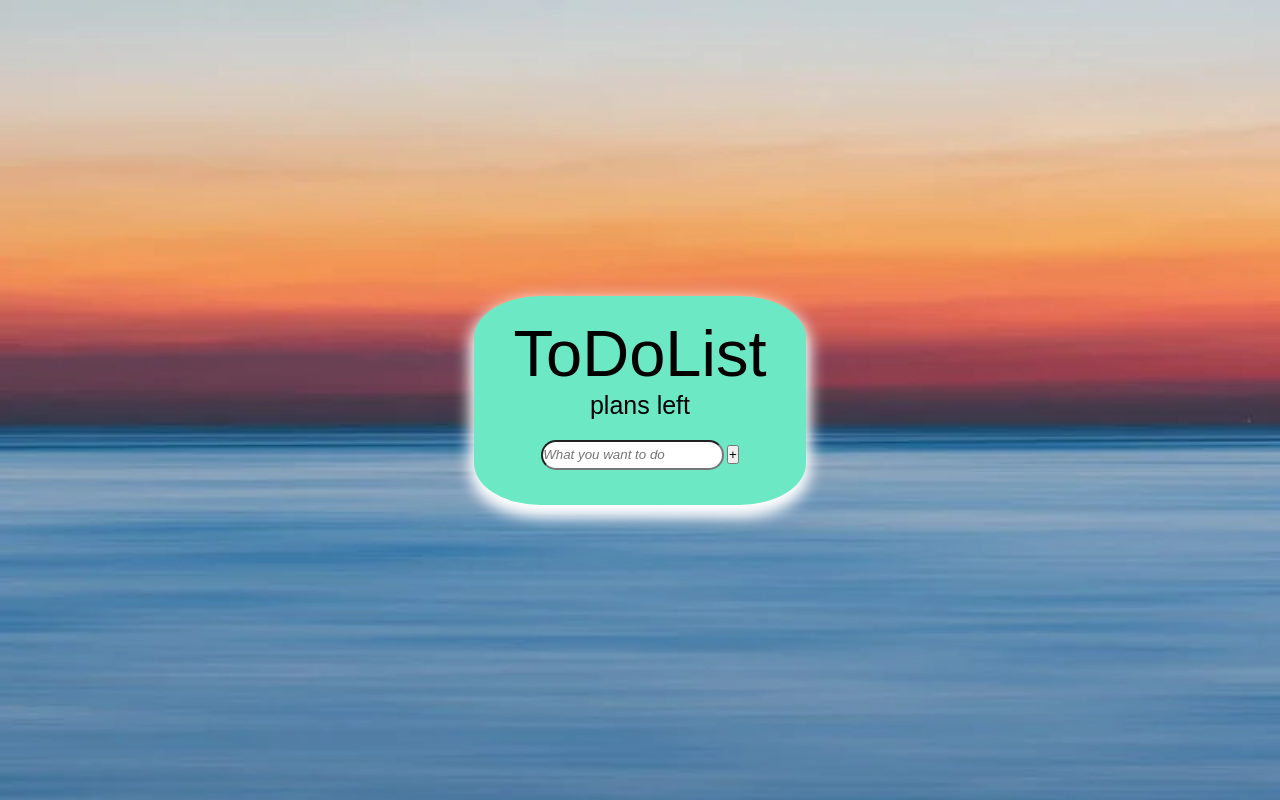
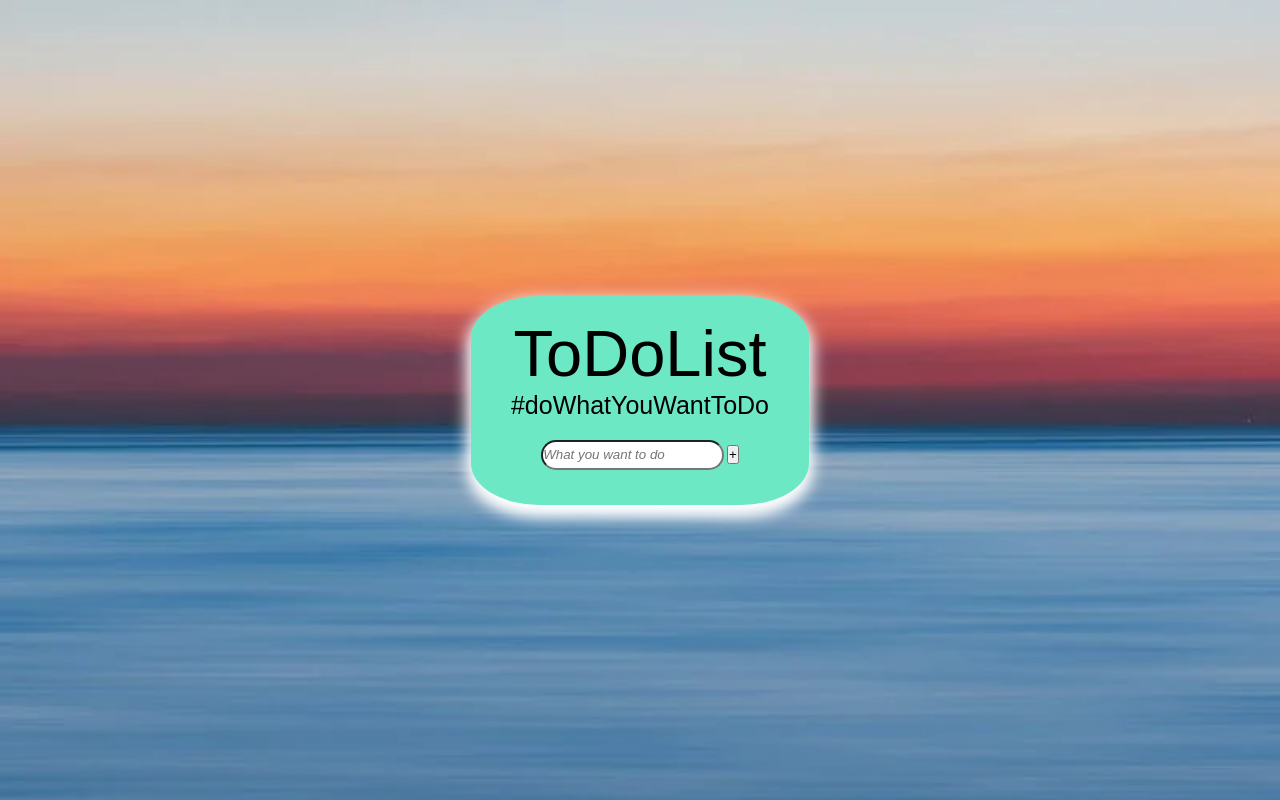
Before and after one commit to RenatStpn/ToDoList, a plain HTML site: page index.html in a window 1280 px wide. Drawn offline with Linux system fonts and the light colour scheme; a web font is replaced by a local one.

Commit message:
Finalized version of the project

```diff
--- a/index.html
+++ b/index.html
@@ -16,7 +16,7 @@
         <div class="counter"></div>
         <div class="todoList_header">
             <div class="todoList_header-title">ToDoList</div>
-            <div class="todoList_header-subtitle">plans left</div>
+            <div class="todoList_header-subtitle">#doWhatYouWantToDo</div>
         </div>
         <form action="">
             <div class="addAction">
```
